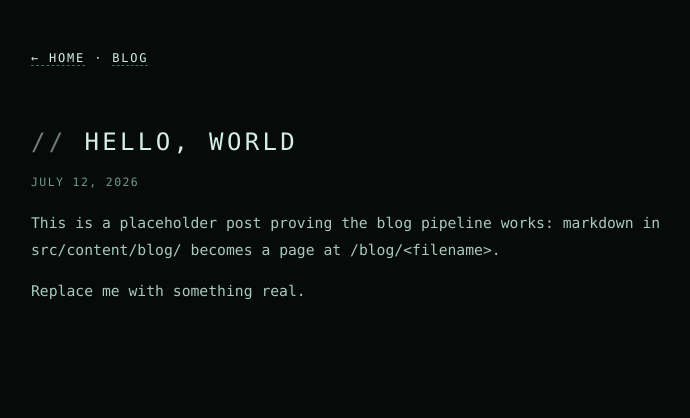
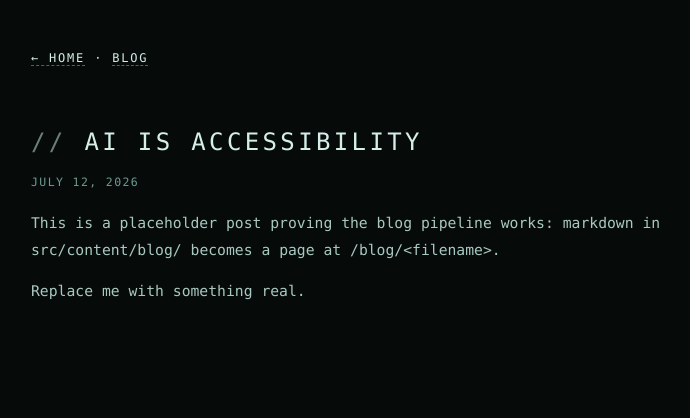
Before and after one commit to wevial/genesis, an Astro site: page /blog/hello-world in a window 1280 px wide. Shown: the whole page, without its empty margins (277-967 px from the left). Built offline with nearby package versions, Linux system fonts and the light colour scheme; Astro itself is replaced by a stand-in of ours.

Commit message:
Update Blog post “hello-world”

```diff
--- a/src/content/blog/hello-world.md
+++ b/src/content/blog/hello-world.md
@@ -1,5 +1,5 @@
 ---
-title: Hello, world
+title: AI is Accessibility
 date: 2026-07-12
 description: First post — placeholder while the blog takes shape.
 ---
```
